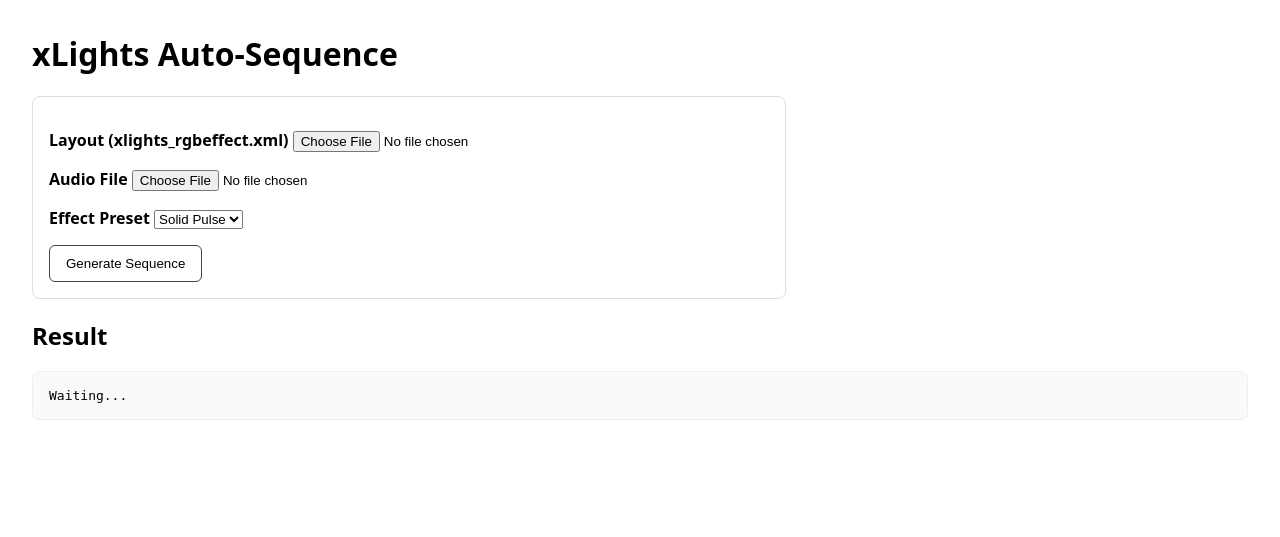
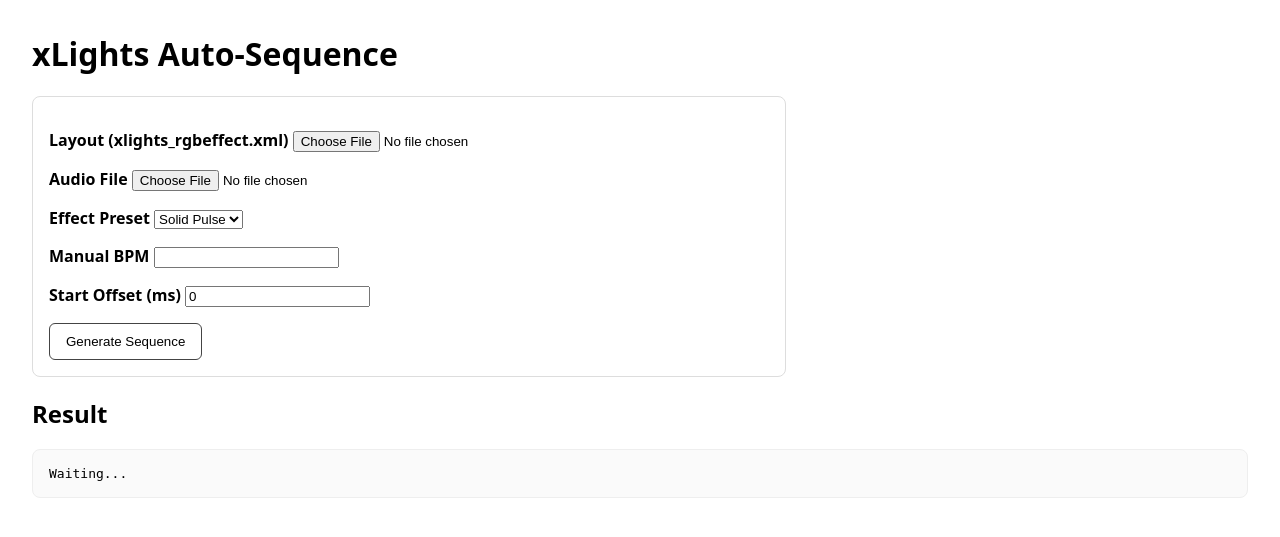
Before and after one commit to hislopkent/xlights-sequence-generator, a Flask app: page / in a window 1280 px wide. Shown: the top 537 px of the page. Run offline with Flask 3, Linux system fonts and the light colour scheme.

Commit message:
Add manual BPM and start offset support

```diff
--- a/app.py
+++ b/app.py
@@ -23,6 +23,10 @@ def generate():
     layout = request.files.get("layout")
     audio = request.files.get("audio")
     preset = request.form.get("preset", "solid_pulse")
+    manual_bpm = request.form.get("bpm")
+    manual_bpm = float(manual_bpm) if manual_bpm else None
+    offset_ms = request.form.get("start_offset_ms")
+    offset_ms = float(offset_ms) if offset_ms else 0.0
 
     if not layout or not audio:
         return jsonify({"ok": False, "error": "Both layout XML and audio are required."}), 400
@@ -46,8 +50,21 @@ def generate():
         # Safe fallback if beat detection fails
         analysis = {"bpm": None, "duration_s": 180.0, "beat_times": [i*0.5 for i in range(int(180/0.5))]}
 
-    duration_ms = int(float(analysis["duration_s"]) * 1000)
-    tree = build_rgbeffects(models, analysis["beat_times"], duration_ms, preset)
+    duration_s = float(analysis["duration_s"])
+    duration_ms = int(duration_s * 1000)
+
+    if manual_bpm:
+        step_s = 60.0 / manual_bpm
+        beat_times = [i * step_s for i in range(int(duration_s / step_s) + 1)]
+        offset_s = offset_ms / 1000.0
+        beat_times = [t + offset_s for t in beat_times]
+        beat_times = [t for t in beat_times if 0 <= t <= duration_s]
+        bpm_val = manual_bpm
+    else:
+        beat_times = analysis["beat_times"]
+        bpm_val = analysis.get("bpm")
+
+    tree = build_rgbeffects(models, beat_times, duration_ms, preset)
 
     job_dir = os.path.join(app.config["OUTPUT_FOLDER"], job)
     os.makedirs(job_dir, exist_ok=True)
@@ -57,7 +74,7 @@ def generate():
     with open(os.path.join(job_dir, "metadata.json"), "w", encoding="utf-8") as f:
         json.dump({
             "job": job,
-            "bpm": analysis.get("bpm"),
+            "bpm": bpm_val,
             "durationMs": duration_ms,
             "models": [m.__dict__ for m in models],
             "preset": preset
@@ -66,7 +83,7 @@ def generate():
     return jsonify({
         "ok": True,
         "jobId": job,
-        "bpm": analysis.get("bpm"),
+        "bpm": bpm_val,
         "modelCount": len(models),
         "downloadUrl": f"/download/{job}"
     })
--- a/templates/index.html
+++ b/templates/index.html
@@ -28,6 +28,12 @@
           <option value="bars">Bars</option>
         </select>
       </label>
+      <label>Manual BPM
+        <input name="bpm" type="number" step="any">
+      </label>
+      <label>Start Offset (ms)
+        <input name="start_offset_ms" type="number" step="1" value="0">
+      </label>
       <button type="submit">Generate Sequence</button>
     </form>
   </div>
```
